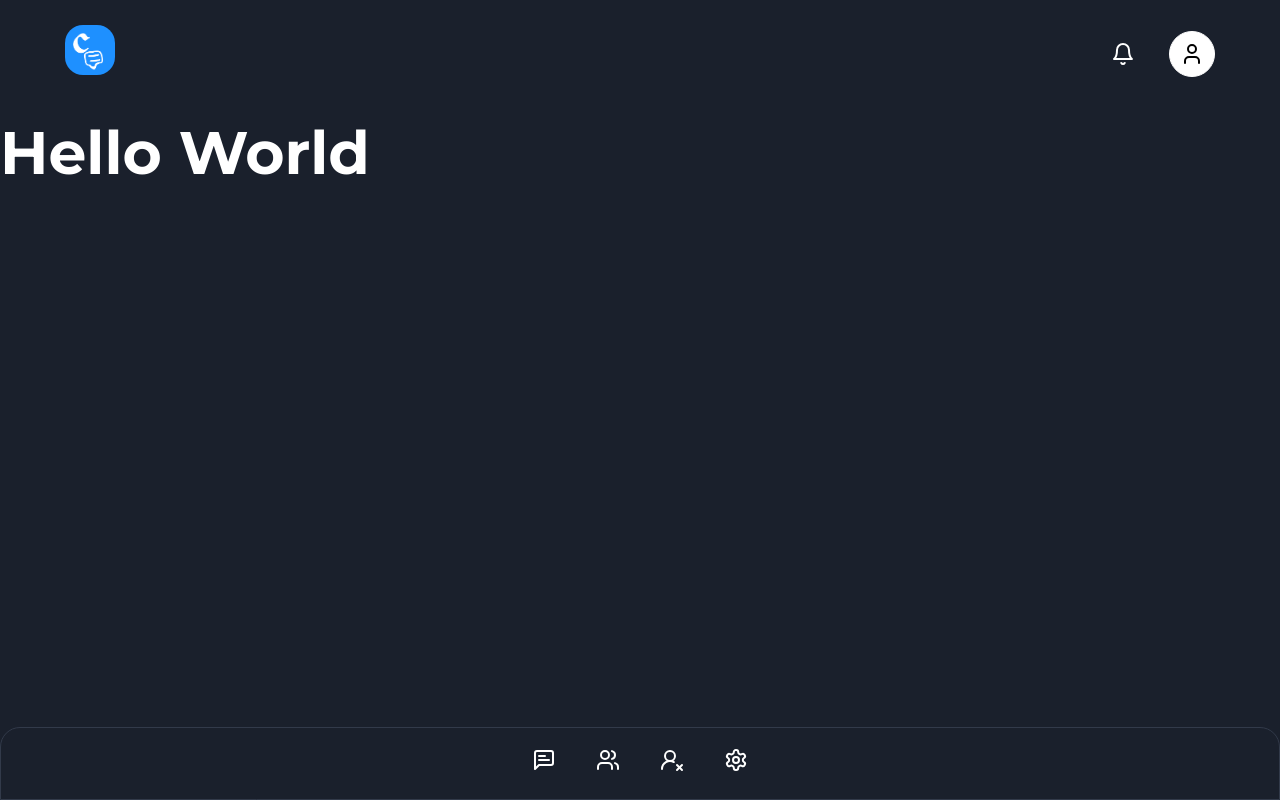
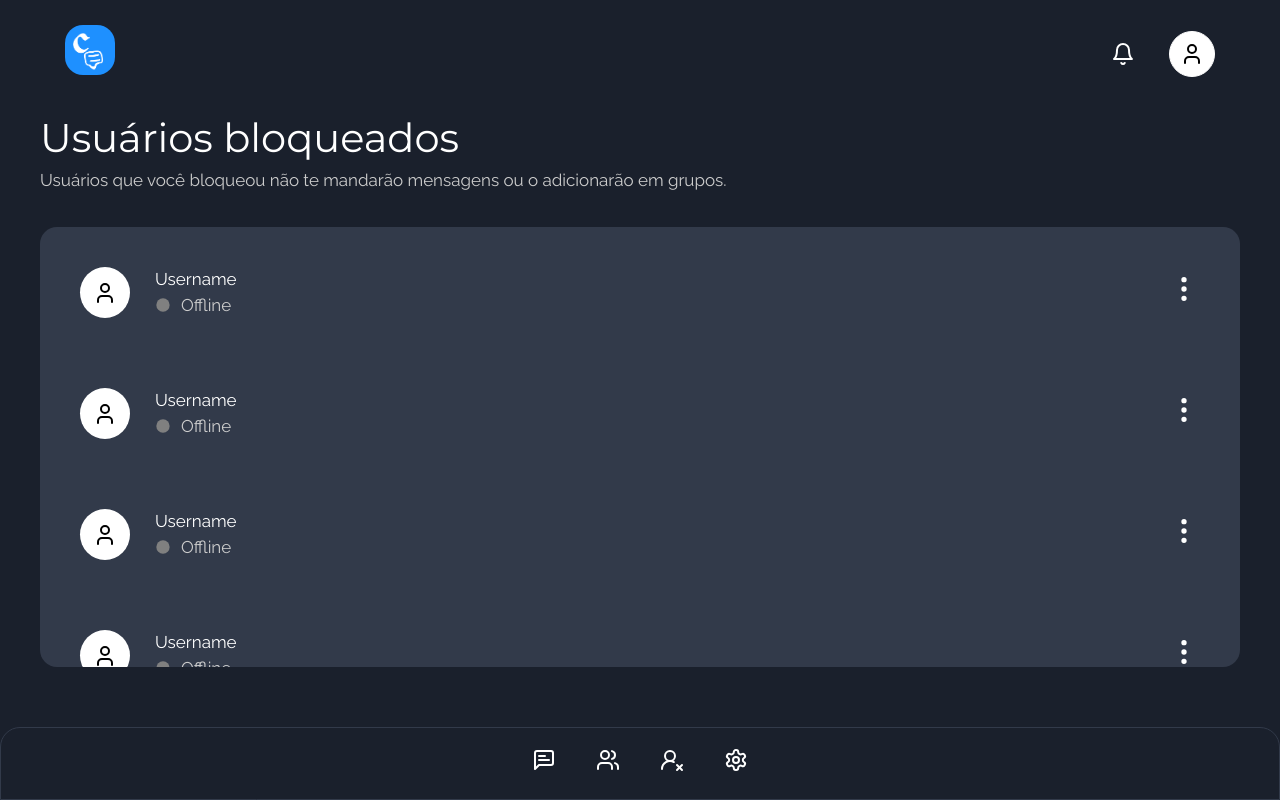
Before and after one commit to Kaua2123/chathub-client, a React (Vite) app: page /blockedUsers in a window 1280 px wide. Built offline with nearby package versions, Linux system fonts and the light colour scheme.

Commit message:
feat: Finaliza página de usuários bloqueados

```diff
--- /dev/null
+++ b/src/components/BlockedUserCard/BlockedUserCard.tsx
@@ -0,0 +1,45 @@
+import { Circle, EllipsisVertical, User } from 'lucide-react';
+import {
+  Button,
+  Div,
+  DivIsOnline,
+  DivOptions,
+  DivUser,
+  UserAvatar,
+  UserData,
+} from './styled';
+import { useState } from 'react';
+
+function BlockedUserCard() {
+  const [isOnline] = useState(false);
+
+  return (
+    <div>
+      <Div>
+        <DivUser>
+          <UserAvatar>
+            <User color="black" />
+          </UserAvatar>
+          <UserData>
+            <p className="username">Username</p>
+            <DivIsOnline>
+              <Circle
+                size={16}
+                color="inherit"
+                fill={isOnline ? 'green' : 'gray'}
+              />
+              <p className="is-online">{isOnline ? 'Online' : 'Offline'}</p>
+            </DivIsOnline>
+          </UserData>
+        </DivUser>
+        <DivOptions>
+          <Button>
+            <EllipsisVertical size={32} />
+          </Button>
+        </DivOptions>
+      </Div>
+    </div>
+  );
+}
+
+export default BlockedUserCard;
--- /dev/null
+++ b/src/components/BlockedUserCard/styled.ts
@@ -0,0 +1,46 @@
+import styled from 'styled-components';
+
+export const Div = styled.div`
+  display: flex;
+  justify-content: space-between;
+  margin-bottom: 7rem;
+  font-family: Raleway;
+`;
+
+export const DivIsOnline = styled.div`
+  display: flex;
+  align-items: center;
+  gap: 1rem;
+`;
+
+export const DivUser = styled.div`
+  display: flex;
+  gap: 2.5rem;
+`;
+
+export const UserAvatar = styled.div`
+  border-radius: 100%;
+  background-color: ${({ theme }) => theme.colors.white};
+  padding: 1.3rem;
+  display: flex;
+  justify-content: center;
+  align-items: center;
+`;
+
+export const UserData = styled.div`
+  display: flex;
+  flex-flow: column wrap;
+
+  .is-online {
+    color: ${({ theme }) => theme.colors.darkGray};
+  }
+`;
+
+export const DivOptions = styled.div`
+  display: flex;
+  align-items: center;
+`;
+
+export const Button = styled.div`
+  cursor: pointer;
+`;
--- a/src/pages/BlockedUsers/BlockedUsers.tsx
+++ b/src/pages/BlockedUsers/BlockedUsers.tsx
@@ -1,11 +1,25 @@
+import BlockedUserCard from '../../components/BlockedUserCard/BlockedUserCard';
 import BottomMenu from '../../components/BottomMenu/BottomMenu';
 import Navbar from '../../components/Navbar/Navbar';
+import { Div, DivBlockedUsers } from './styled';
 
 function BlockedUsers() {
   return (
     <div>
       <Navbar />
-      <h1>Hello World</h1>
+      <Div>
+        <p className="title">Usuários bloqueados</p>
+        <p className="subtitle">
+          Usuários que você bloqueou não te mandarão mensagens ou o adicionarão
+          em grupos.
+        </p>
+
+        <DivBlockedUsers>
+          {Array.from({ length: 10 }).map((_, i) => (
+            <BlockedUserCard key={i} />
+          ))}
+        </DivBlockedUsers>
+      </Div>
       <BottomMenu />
     </div>
   );
--- a/src/pages/BlockedUsers/styled.tsx
+++ b/src/pages/BlockedUsers/styled.tsx
@@ -0,0 +1,43 @@
+import styled from 'styled-components';
+
+export const Div = styled.div`
+  max-width: 120rem;
+  margin: 0 auto;
+  color: white;
+
+  .title {
+    font-size: 4rem;
+    font-family: Montserrat;
+  }
+
+  .subtitle {
+    font-family: Raleway;
+    color: ${({ theme }) => theme.colors.darkGray};
+  }
+`;
+
+export const DivBlockedUsers = styled.div`
+  background-color: ${({ theme }) => theme.colors.lightBlue};
+  background-color: ${({ theme }) => theme.colors.lightBlue};
+  height: 55vh;
+  overflow-y: auto;
+  overflow-x: hidden;
+  margin-top: 3.4rem;
+  padding: 4rem;
+  border-radius: 1.7rem;
+
+  p {
+    font-family: Raleway;
+  }
+
+  &::-webkit-scrollbar {
+    width: 1.5rem;
+    border: 1px solid ${({ theme }) => theme.colors.darkBlue};
+    border-radius: 1.4rem;
+  }
+
+  &::-webkit-scrollbar-thumb {
+    background-color: ${({ theme }) => theme.colors.darkBlue};
+    border-radius: 1.7rem;
+  }
+`;
--- a/src/pages/Chat/Chat.tsx
+++ b/src/pages/Chat/Chat.tsx
@@ -1,5 +1,5 @@
 import ChatBar from '../../components/ChatBar/ChatBar';
-import ChatBottomInputMessage from '../../components/ChatBottomInputMessage.tsx/ChatBottomInputMessage';
+import ChatBottomInputMessage from '../../components/ChatBottomInputMessage/ChatBottomInputMessage';
 
 function Chat() {
   //   const { id } = useParams();
```
Also changed, not shown: src/components/ChatBottomInputMessage/ChatBottomInputMessage.tsx (renamed from src/components/ChatBottomInputMessage.tsx/ChatBottomInputMessage.tsx), src/components/ChatBottomInputMessage/styled.ts (renamed from src/components/ChatBottomInputMessage.tsx/styled.ts).
